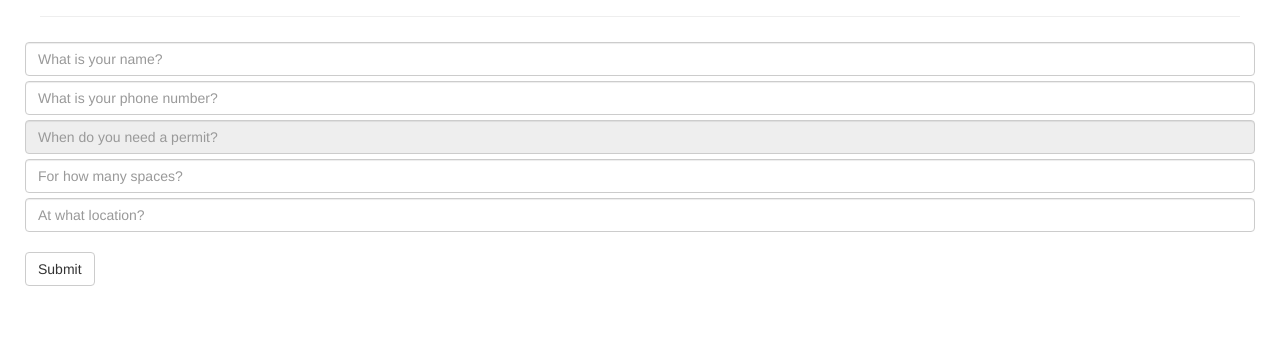
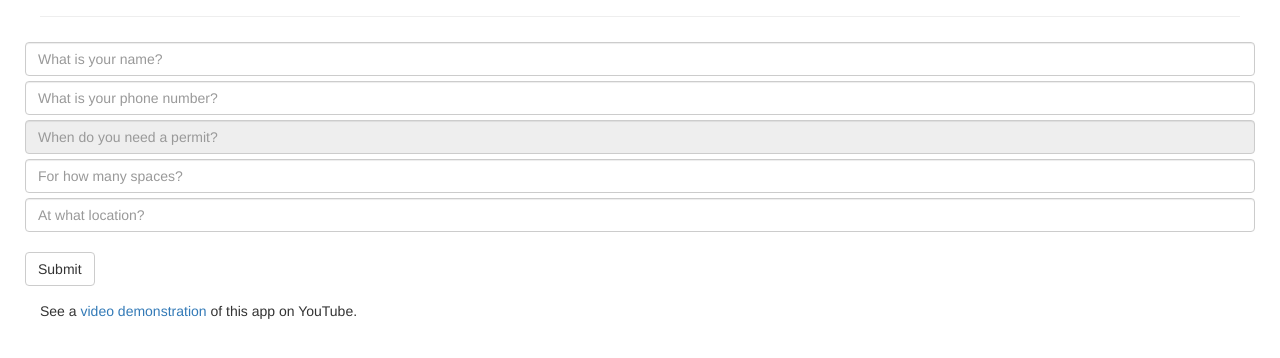
Before and after one commit to mheadd/streetpermit.me, a plain HTML site: page index.html in a window 1280 px wide. Shown: the part 98-456 px from the top of the page. Drawn offline with nearby package versions, Linux system fonts and the light colour scheme.

Commit message:
Update index.html

```diff
--- a/index.html
+++ b/index.html
@@ -75,6 +75,8 @@
         </div>
       </form>
 
+      <p>See a <a href="https://www.youtube.com/watch?v=T4RDQFyDVN8">video demonstration</a> of this app on YouTube.</p>
+
 
     </div> <!-- /container -->
 
```
